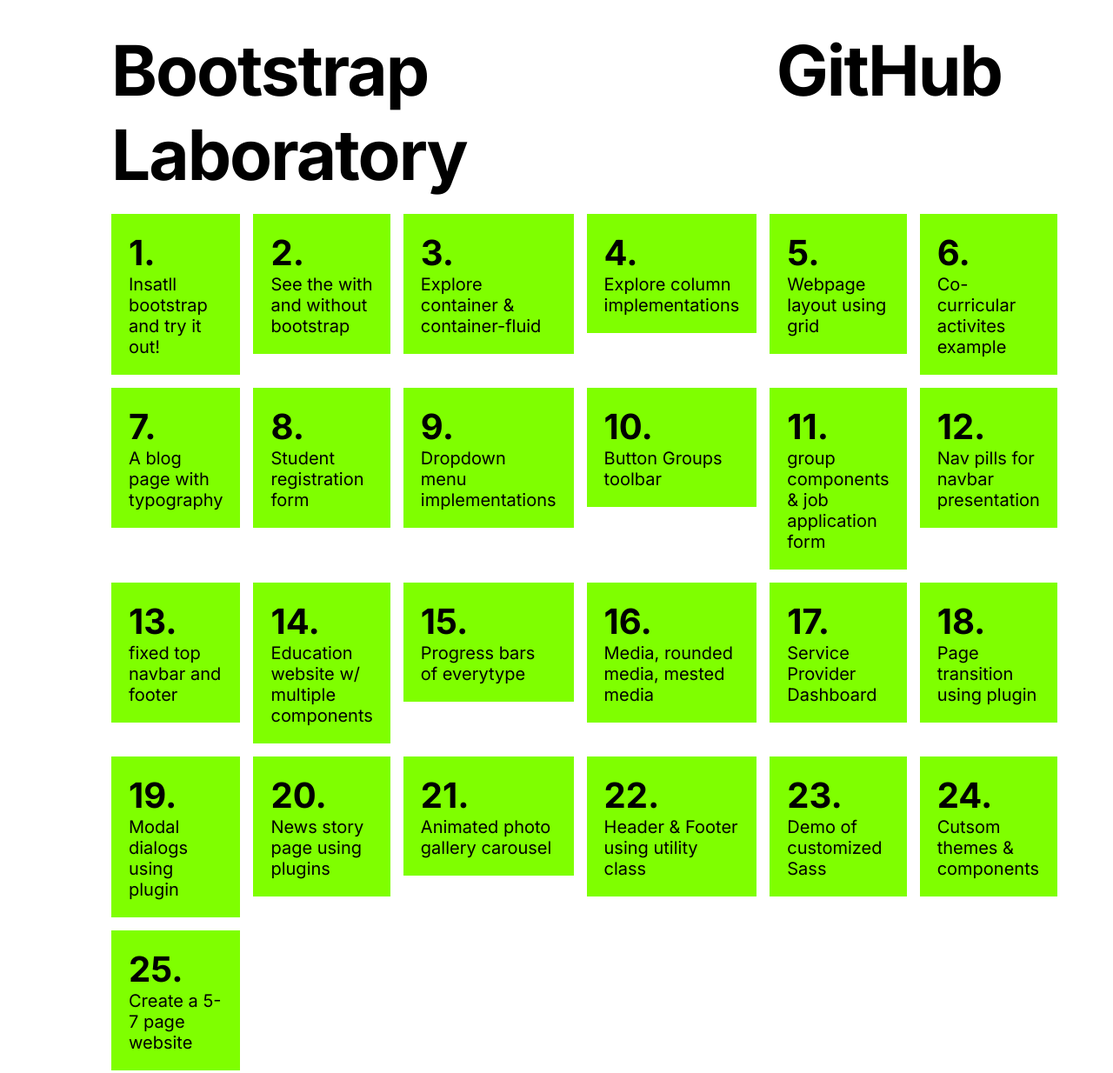
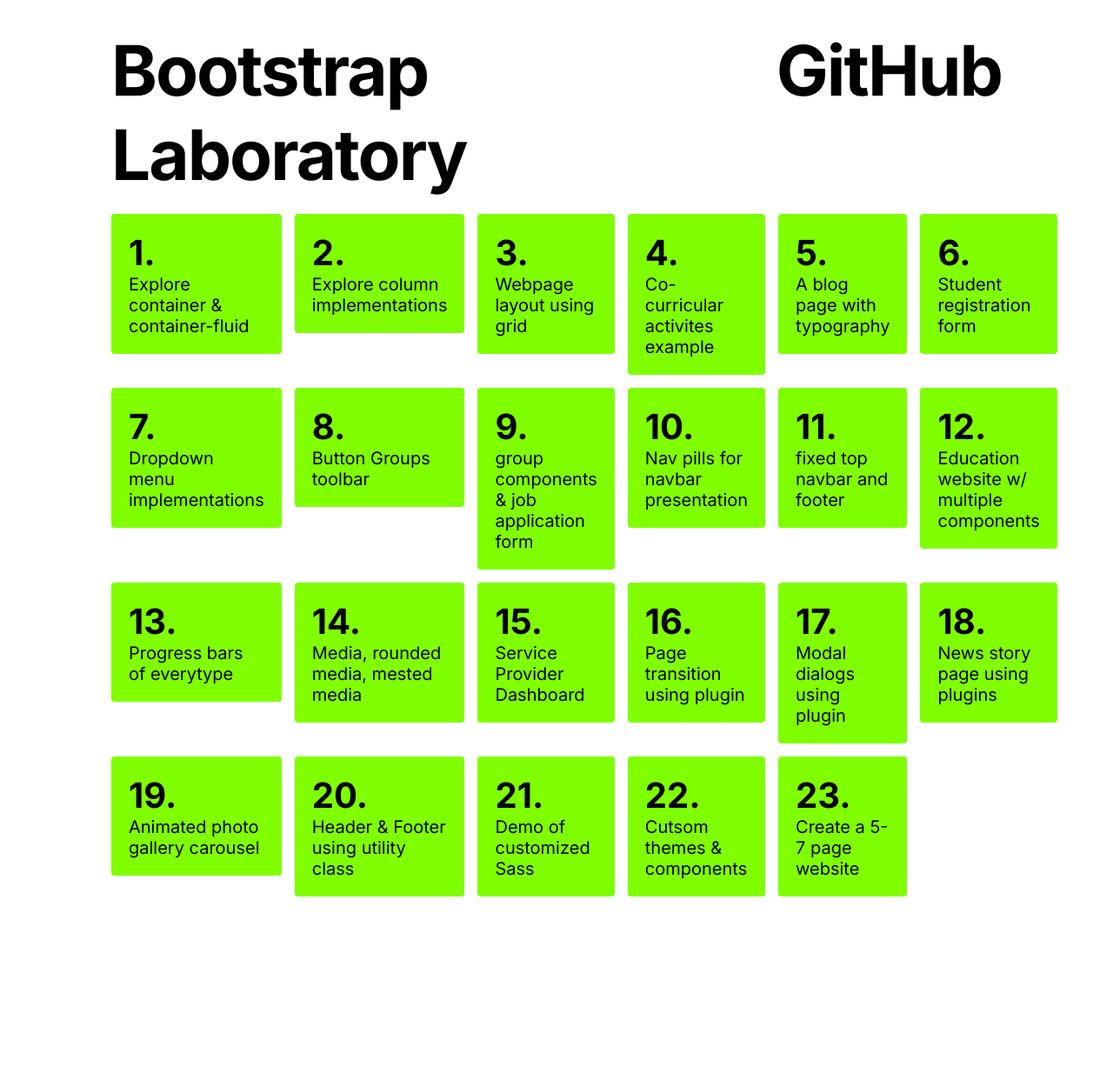
Before and after one commit to DoomedZero/bootstrap-laboratory, a plain HTML site: page index.html in a window 1280 px wide. Shown: the whole page at 87% size. After the commit the page ends 1063 px from the top, so only its background shows below. Drawn offline with Linux system fonts and the light colour scheme.

Commit message:
feat: updated course and design

```diff
--- a/index.html
+++ b/index.html
@@ -25,31 +25,9 @@
 
     <main>
         <div class="grid-container">
-            <a href="pages/1.html">
-                <div class="grid-item">
-                    <h1>
-                        1.
-                    </h1>
-                    <p>
-                        Insatll bootstrap and try it out!
-                    </p>
-                </div>
-            </a>
             <a href="">
                 <div class="grid-item">
-                    <h1>
-                        2.
-                    </h1>
-                    <p>
-                        See the with and without bootstrap
-                    </p>
-                </div>
-            </a>
-            <a href="">
-                <div class="grid-item">
-                    <h1>
-                        3.
-                    </h1>
+                    <h1>1.</h1>
                     <p>
                         Explore container & container-fluid
                     </p>
@@ -57,9 +35,7 @@
             </a>
             <a href="">
                 <div class="grid-item">
-                    <h1>
-                        4.
-                    </h1>
+                    <h1>2.</h1>
                     <p>
                         Explore column implementations
                     </p>
@@ -67,7 +43,7 @@
             </a>
             <a href="">
                 <div class="grid-item">
-                    <h1>5.</h1>
+                    <h1>3.</h1>
                     <p>
                         Webpage layout using grid
                     </p>
@@ -75,9 +51,7 @@
             </a>
             <a href="">
                 <div class="grid-item">
-                    <h1>
-                        6.
-                    </h1>
+                    <h1>4.</h1>
                     <p>
                         Co-curricular activites example
                     </p>
@@ -85,9 +59,7 @@
             </a>
             <a href="">
                 <div class="grid-item">
-                    <h1>
-                        7.
-                    </h1>
+                    <h1>5.</h1>
                     <p>
                         A blog page with typography
                     </p>
@@ -95,9 +67,7 @@
             </a>
             <a href="">
                 <div class="grid-item">
-                    <h1>
-                        8.
-                    </h1>
+                    <h1>6.</h1>
                     <p>
                         Student registration form
                     </p>
@@ -105,9 +75,7 @@
             </a>
             <a href="">
                 <div class="grid-item">
-                    <h1>
-                        9.
-                    </h1>
+                    <h1>7.</h1>
                     <p>
                         Dropdown menu implementations
                     </p>
@@ -115,9 +83,7 @@
             </a>
             <a href="">
                 <div class="grid-item">
-                    <h1>
-                        10.
-                    </h1>
+                    <h1>8.</h1>
                     <p>
                         Button Groups toolbar
                     </p>
@@ -125,9 +91,7 @@
             </a>
             <a href="">
                 <div class="grid-item">
-                    <h1>
-                        11.
-                    </h1>
+                    <h1>9.</h1>
                     <p>
                         group components & job application form
                     </p>
@@ -135,9 +99,7 @@
             </a>
             <a href="">
                 <div class="grid-item">
-                    <h1>
-                        12.
-                    </h1>
+                    <h1>10.</h1>
                     <p>
                         Nav pills for navbar presentation
                     </p>
@@ -145,9 +107,7 @@
             </a>
             <a href="">
                 <div class="grid-item">
-                    <h1>
-                        13.
-                    </h1>
+                    <h1>11.</h1>
                     <p>
                         fixed top navbar and footer
                     </p>
@@ -155,9 +115,7 @@
             </a>
             <a href="">
                 <div class="grid-item">
-                    <h1>
-                        14.
-                    </h1>
+                    <h1>12.</h1>
                     <p>
                         Education website w/ multiple components
                     </p>
@@ -165,9 +123,7 @@
             </a>
             <a href="">
                 <div class="grid-item">
-                    <h1>
-                        15.
-                    </h1>
+                    <h1>13.</h1>
                     <p>
                         Progress bars of everytype
                     </p>
@@ -175,9 +131,7 @@
             </a>
             <a href="">
                 <div class="grid-item">
-                    <h1>
-                        16.
-                    </h1>
+                    <h1>14.</h1>
                     <p>
                         Media, rounded media, mested media
                     </p>
@@ -185,18 +139,14 @@
             </a>
             <a href="">
                 <div class="grid-item">
-                    <h1>
-                        17.
-                    </h1>
+                    <h1>15.</h1>
                     <p>
                         Service Provider Dashboard
                 </div>
             </a>
             <a href="">
                 <div class="grid-item">
-                    <h1>
-                        18.
-                    </h1>
+                    <h1>16.</h1>
                     <p>
                         Page transition using plugin
                     </p>
@@ -204,9 +154,7 @@
             </a>
             <a href="">
                 <div class="grid-item">
-                    <h1>
-                        19.
-                    </h1>
+                    <h1>17.</h1>
                     <p>
                         Modal dialogs using plugin
                     </p>
@@ -214,9 +162,7 @@
             </a>
             <a href="">
                 <div class="grid-item">
-                    <h1>
-                        20.
-                    </h1>
+                    <h1>18.</h1>
                     <p>
                         News story page using plugins
                     </p>
@@ -224,9 +170,7 @@
             </a>
             <a href="">
                 <div class="grid-item">
-                    <h1>
-                        21.
-                    </h1>
+                    <h1>19.</h1>
                     <p>
                         Animated photo gallery carousel
                     </p>
@@ -234,9 +178,7 @@
             </a>
             <a href="">
                 <div class="grid-item">
-                    <h1>
-                        22.
-                    </h1>
+                    <h1>20.</h1>
                     <p>
                         Header & Footer using utility class
                     </p>
@@ -244,9 +186,7 @@
             </a>
             <a href="">
                 <div class="grid-item">
-                    <h1>
-                        23.
-                    </h1>
+                    <h1>21.</h1>
                     <p>
                         Demo of customized Sass
                     </p>
@@ -254,9 +194,7 @@
             </a>
             <a href="">
                 <div class="grid-item">
-                    <h1>
-                        24.
-                    </h1>
+                    <h1>22.</h1>
                     <p>
                         Cutsom themes & components
                     </p>
@@ -264,9 +202,7 @@
             </a>
             <a href="">
                 <div class="grid-item">
-                    <h1>
-                        25.
-                    </h1>
+                    <h1>23.</h1>
                     <p>
                         Create a 5-7 page website
                     </p>
--- a/style.css
+++ b/style.css
@@ -49,26 +49,11 @@
     background-color: chartreuse;
     padding: 20px;
     font-size: 20px;
+    border-radius: 4px;
+    transition: background-color 0.4s ease, color 0.4s ease;
 }
 
-/* Width and height of the scrollbar */
-::-webkit-scrollbar {
-  width: 10px;
-  height: 10px;
+.grid-item:hover{
+    background-color: green;
+    color: white;
 }
-
-/* The background track of the scrollbar */
-::-webkit-scrollbar-track {
-  border-radius: 5px;
-}
-
-/* The draggable handle (thumb) */
-::-webkit-scrollbar-thumb {
-  background: #888;
-  border-radius: 5px;
-}
-
-/* The draggable handle on hover */
-::-webkit-scrollbar-thumb:hover {
-  background: #555;
-}
```
